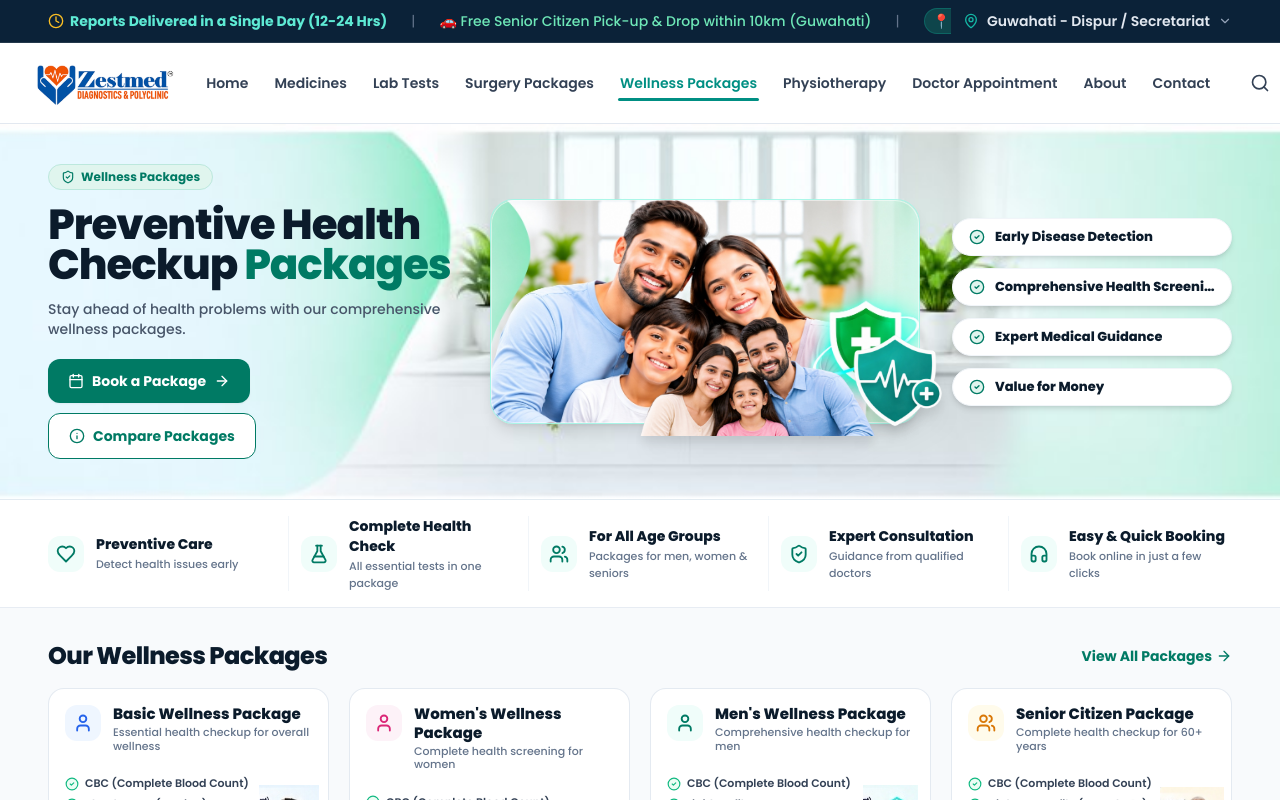
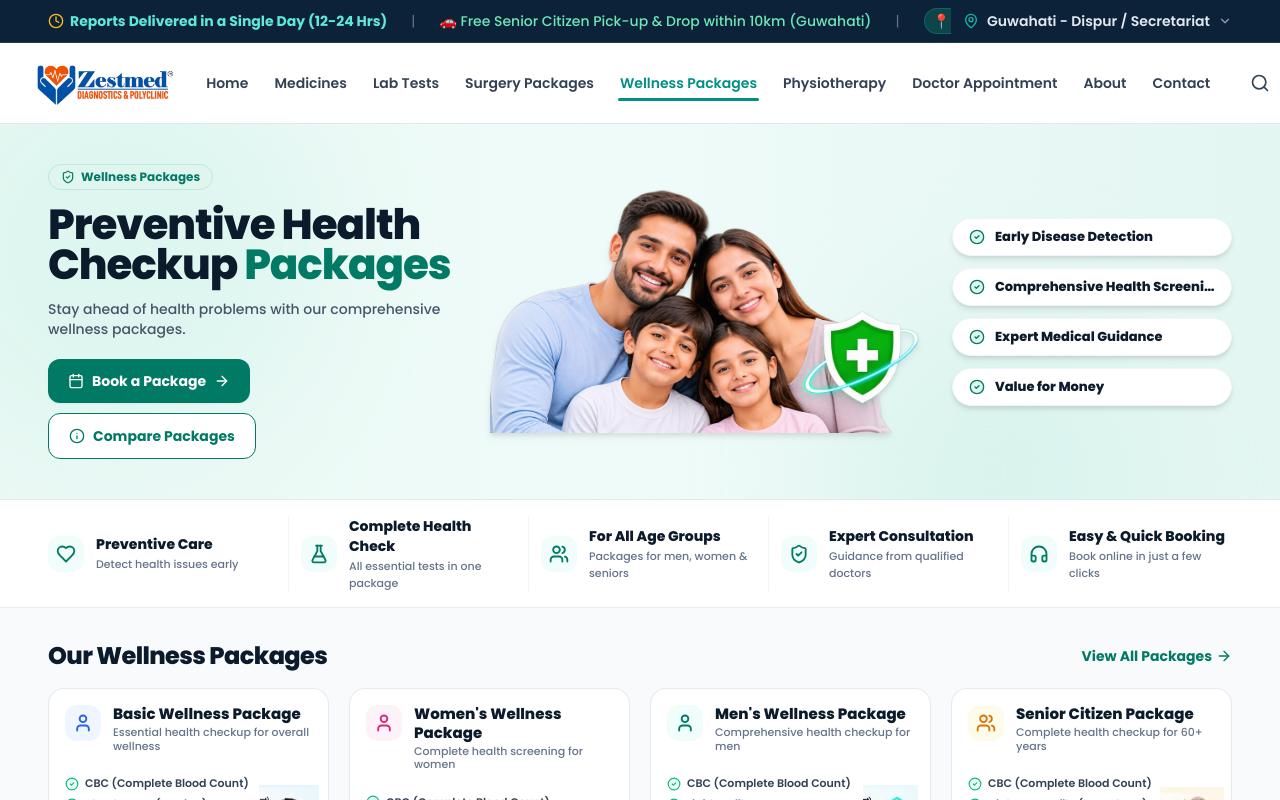
Before and after one commit to Ajayendra30/ZESTMED, a React (Vite) app: page /wellness in a window 1280 px wide. Shown: the top 800 px of the page. Built offline with nearby package versions, Linux system fonts and the light colour scheme.

Commit message:
feat: use single transparent family cutout image in Wellness Packages hero section

```diff
--- a/src/pages/WellnessPackagesPage.jsx
+++ b/src/pages/WellnessPackagesPage.jsx
@@ -187,13 +187,11 @@ export default function WellnessPackagesPage() {
       {/* ========================================================================= */}
       {/* 1. HERO SECTION matching exact Reference Image                            */}
       {/* ========================================================================= */}
-      <section className="relative overflow-hidden w-full border-b border-slate-200/80 bg-[#EBF9F5]">
+      <section className="relative overflow-hidden w-full border-b border-slate-200/80 bg-gradient-to-r from-[#EBF9F5] via-[#EFFBF8] to-[#E3F6F2]">
 
-        {/* Hero Background Image - Covers entire section with original aspect ratio */}
-        <div
-          className="absolute inset-0 w-full h-full bg-cover bg-center bg-no-repeat pointer-events-none select-none"
-          style={{ backgroundImage: "url('/wellness-hero-bg.jpg')" }}
-        />
+        {/* Subtle Decorative Ambient Glows */}
+        <div className="absolute -top-16 -left-16 w-[380px] h-[380px] bg-[#D4F4EC]/60 rounded-full blur-3xl pointer-events-none" />
+        <div className="absolute top-1/2 right-[10%] w-[320px] h-[320px] bg-[#CEF0E8]/50 rounded-full blur-3xl pointer-events-none" />
 
         <div className="relative z-10 w-full px-4 sm:px-6 lg:px-8 xl:px-12 2xl:px-16 pt-7 sm:pt-9 lg:pt-10 pb-7 sm:pb-9 lg:pb-10">
           <div className="flex flex-col lg:flex-row items-center justify-between gap-6 lg:gap-4 xl:gap-8">
@@ -241,31 +239,13 @@ export default function WellnessPackagesPage() {
               </div>
             </div>
 
-            {/* Center Column: Combined Hero Visuals (New Provided Image alongside Existing Images) */}
-            <div className="flex-1 w-full flex items-center justify-center relative select-none z-10 min-w-0">
-              <div className="relative flex items-center justify-center max-w-full">
-
-                {/* Provided New Hero Image with Family and Glowing Shield */}
-                <div className="relative rounded-2xl sm:rounded-3xl overflow-hidden shadow-lg border border-teal-200/80 bg-white/40 backdrop-blur-xs group">
-                  <img
-                    src="/wellness-hero-family.jpg"
-                    alt="Preventive Health Checkup Family Care"
-                    className="max-h-[220px] sm:max-h-[260px] md:max-h-[280px] lg:max-h-[310px] xl:max-h-[330px] w-auto max-w-full object-cover object-center drop-shadow-sm select-none transition-transform duration-300 group-hover:scale-[1.02]"
-                  />
-                  {/* Subtle inner protective ring */}
-                  <div className="absolute inset-0 rounded-2xl sm:rounded-3xl ring-1 ring-inset ring-white/50 pointer-events-none" />
-                </div>
-
-                {/* Existing Hero Image - Positioned alongside seamlessly */}
-                <div className="absolute -bottom-2 -right-2 sm:-bottom-3 sm:-right-4 lg:-right-6 z-20 pointer-events-none select-none">
-                  <img
-                    src="/packages-hero-family.png"
-                    alt="Preventive Health Checkup Packages Family Protection"
-                    className="max-h-[70px] sm:max-h-[90px] md:max-h-[105px] lg:max-h-[120px] w-auto object-contain drop-shadow-xl"
-                  />
-                </div>
-
-              </div>
+            {/* Center Column: Family Image with Glowing Shield (Single Image) */}
+            <div className="flex-1 w-full flex items-center justify-center relative select-none pointer-events-none z-10 min-w-0">
+              <img
+                src="/wellness-hero-family.png"
+                alt="Preventive Health Checkup Packages Family Protection"
+                className="max-h-[250px] sm:max-h-[290px] md:max-h-[310px] lg:max-h-[330px] xl:max-h-[360px] w-auto max-w-full object-contain object-bottom drop-shadow-md select-none transition-all duration-300"
+              />
             </div>
 
             {/* Right Column: 4 Feature Checkmark Cards */}
```
Also changed, not shown: public/wellness-hero-family.png (added).
